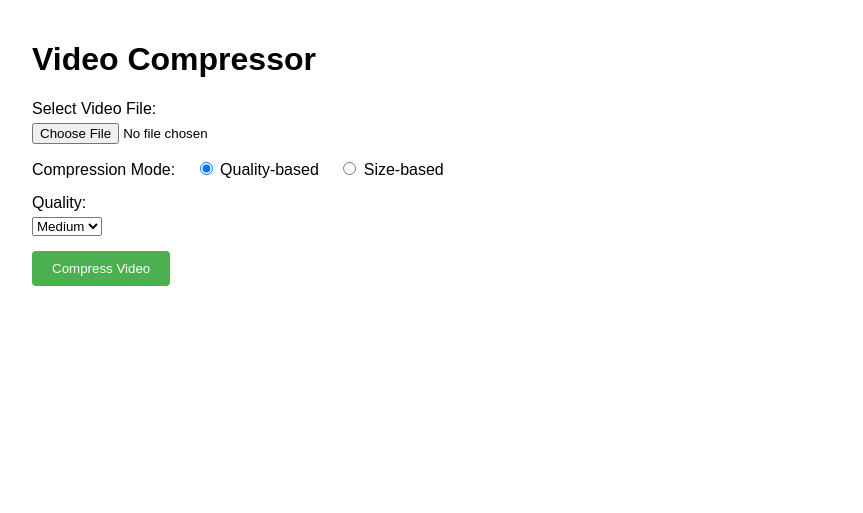
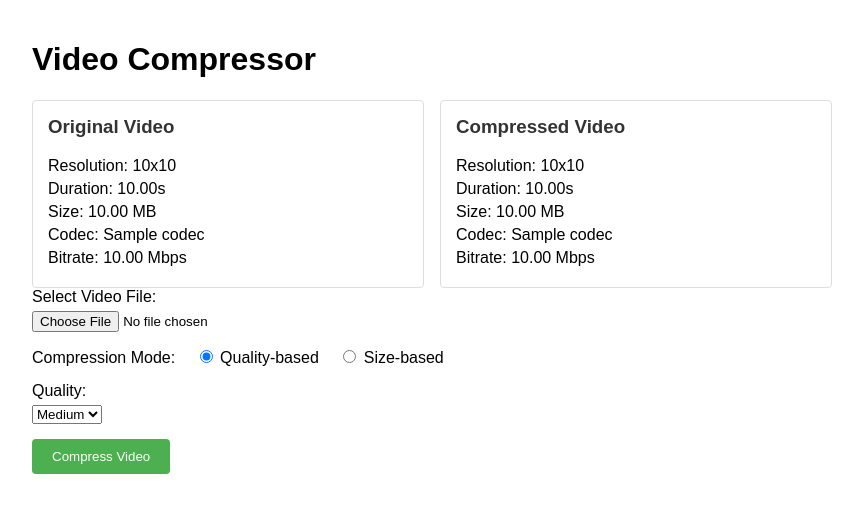
Before and after one commit to PawiX25/video-compressor-flask, a Flask app: template templates/index.html in a window 1280 px wide. Shown: the top 513 px of the page, without its empty margins (208-1071 px from the left). Run offline with Flask 2, Linux system fonts and the light colour scheme; the template is opened without the code that fills it: most values are stand-ins (such as "Sample title", 1, 10 or a date in 2020); some libraries are stand-ins or nearby versions.

Commit message:
Add video metadata retrieval and display in the compression process

```diff
--- a/app.py
+++ b/app.py
@@ -25,11 +25,13 @@ def index():
         input_path = os.path.join(app.config['UPLOAD_FOLDER'], video.filename)
         video.save(input_path)
 
-        # Compress video
+        # Get video metadata
         compressor = VideoCompressor()
+        metadata = compressor.get_video_metadata(input_path)
+
+        compression_mode = request.form.get('mode', 'quality')
         output_path = os.path.join(app.config['OUTPUT_FOLDER'], f'compressed_{video.filename}')
 
-        compression_mode = request.form.get('mode', 'quality')
         if compression_mode == 'size':
             target_size_mb = float(request.form['target_size'])
             result = compressor.compress_video(input_path, output_path, target_size_mb=target_size_mb)
@@ -37,11 +39,16 @@ def index():
             quality = request.form.get('quality', 'medium')
             result = compressor.compress_video(input_path, output_path, quality=quality)
 
-        # Clean up input file
+        if result:
+            compressed_metadata = compressor.get_video_metadata(output_path)
+            return render_template('index.html',
+                                original_metadata=metadata,
+                                compressed_metadata=compressed_metadata)
+
+        # Clean up files
         os.remove(input_path)
-
-        if result:
-            return send_file(output_path, as_attachment=True)
+        if os.path.exists(output_path):
+            os.remove(output_path)
         return 'Compression failed', 400
 
     return render_template('index.html')
--- a/templates/index.html
+++ b/templates/index.html
@@ -34,10 +34,50 @@
             display: inline;
             margin-right: 15px;
         }
+        .metadata-container {
+            margin-top: 20px;
+            display: flex;
+            justify-content: space-between;
+        }
+        .metadata-box {
+            border: 1px solid #ddd;
+            padding: 15px;
+            border-radius: 4px;
+            width: 45%;
+        }
+        .metadata-box h3 {
+            margin-top: 0;
+            color: #333;
+        }
+        .metadata-item {
+            margin: 5px 0;
+        }
     </style>
 </head>
 <body>
     <h1>Video Compressor</h1>
+
+    {% if original_metadata and compressed_metadata %}
+    <div class="metadata-container">
+        <div class="metadata-box">
+            <h3>Original Video</h3>
+            <div class="metadata-item">Resolution: {{ original_metadata.width }}x{{ original_metadata.height }}</div>
+            <div class="metadata-item">Duration: {{ "%.2f"|format(original_metadata.duration) }}s</div>
+            <div class="metadata-item">Size: {{ "%.2f"|format(original_metadata.size_mb) }} MB</div>
+            <div class="metadata-item">Codec: {{ original_metadata.codec }}</div>
+            <div class="metadata-item">Bitrate: {{ "%.2f"|format(original_metadata.bitrate) }} Mbps</div>
+        </div>
+        <div class="metadata-box">
+            <h3>Compressed Video</h3>
+            <div class="metadata-item">Resolution: {{ compressed_metadata.width }}x{{ compressed_metadata.height }}</div>
+            <div class="metadata-item">Duration: {{ "%.2f"|format(compressed_metadata.duration) }}s</div>
+            <div class="metadata-item">Size: {{ "%.2f"|format(compressed_metadata.size_mb) }} MB</div>
+            <div class="metadata-item">Codec: {{ compressed_metadata.codec }}</div>
+            <div class="metadata-item">Bitrate: {{ "%.2f"|format(compressed_metadata.bitrate) }} Mbps</div>
+        </div>
+    </div>
+    {% endif %}
+
     <form method="POST" enctype="multipart/form-data">
         <div class="form-group">
             <label for="video">Select Video File:</label>
```
Also changed, not shown: video_compressor.py (+16 -0 lines).
